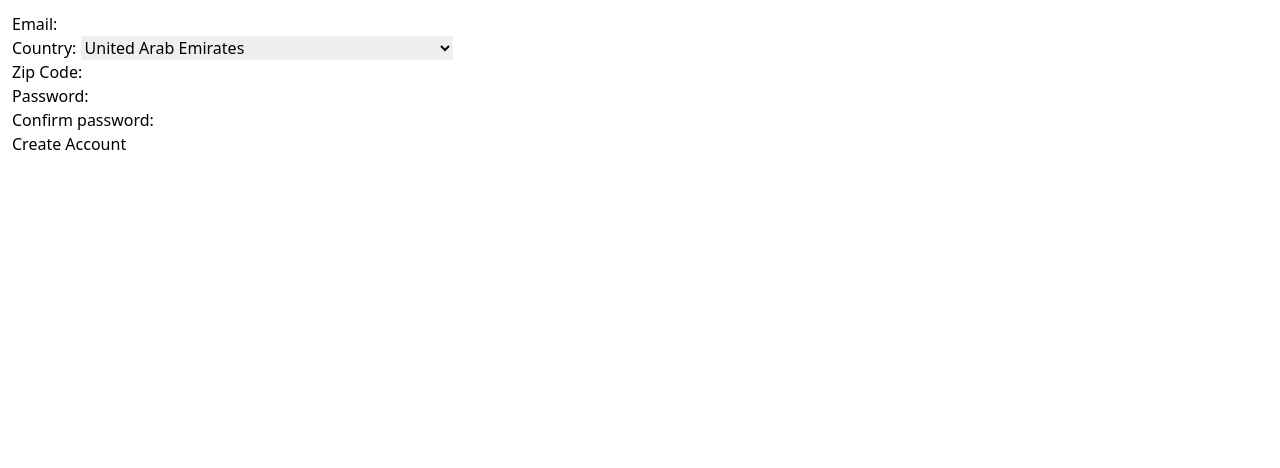
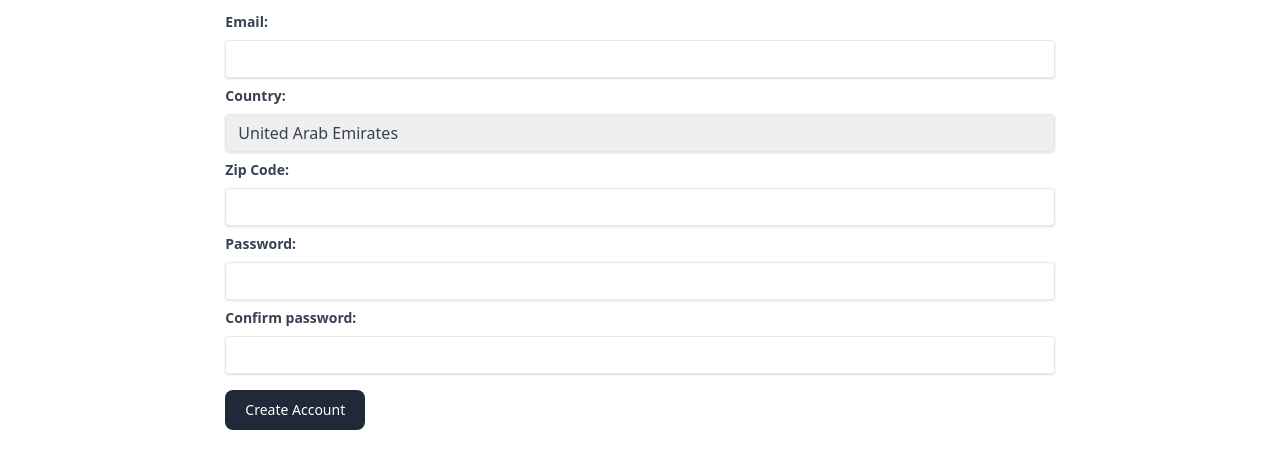
Before and after one commit to aliaizad72/validation, a plain HTML site: page src/index.html in a window 1280 px wide. Drawn offline with Linux system fonts and the light colour scheme.

Commit message:
Styled the form a bit

```diff
--- a/src/index.html
+++ b/src/index.html
@@ -7,30 +7,30 @@
   <link href="./output.css" rel="stylesheet">
   <title>Document</title>
 </head>
-<body class="w-full p-3">
+<body class="w-2/3 p-3 mx-auto">
   <form action="" novalidate>
-    <div>
-      <label for="email">Email:</label>
-      <input type="email" name="email" id="email" required>
+    <div class="mb-2">
+      <label for="email" class="block text-gray-700 text-sm font-bold mb-2">Email:</label>
+      <input type="email" name="email" id="email" class="shadow appearance-none border rounded w-full py-2 px-3 text-gray-700 leading-tight focus:outline-none focus:shadow-outline" required autofocus>
     </div>
-    <div>
-      <label for="country">Country:</label>
-      <select name="country" id="country">
+    <div class="mb-2">
+      <label for="country" class="block text-gray-700 text-sm font-bold mb-2">Country:</label>
+      <select name="country" id="country" class="shadow appearance-none border rounded w-full py-2 px-3 text-gray-700 leading-tight focus:outline-none focus:shadow-outline">
       </select>
     </div>
-    <div>
-      <label for="zipcode">Zip Code:</label>
-      <input type="text" name="zipcode" id="zipcode">
+    <div class="mb-2">
+      <label for="zipcode" class="block text-gray-700 text-sm font-bold mb-2">Zip Code:</label>
+      <input type="text" name="zipcode" id="zipcode" class="shadow appearance-none border rounded w-full py-2 px-3 text-gray-700 leading-tight focus:outline-none focus:shadow-outline">
     </div>
-    <div>
-      <label for="password">Password:</label>
-      <input type="password" name="password" id="password">
+    <div class="mb-2">
+      <label for="password" class="block text-gray-700 text-sm font-bold mb-2">Password:</label>
+      <input type="password" name="password" id="password" class="shadow appearance-none border rounded w-full py-2 px-3 text-gray-700 leading-tight focus:outline-none focus:shadow-outline">
     </div>
-    <div>
-      <label for="pwconfirm">Confirm password:</label>
-      <input type="password" name="pwconfirm" id="pwconfirm">
+    <div class="mb-2">
+      <label for="pwconfirm" class="block text-gray-700 text-sm font-bold mb-2">Confirm password:</label>
+      <input type="password" name="pwconfirm" id="pwconfirm" class="shadow appearance-none border rounded w-full py-2 px-3 text-gray-700 leading-tight focus:outline-none focus:shadow-outline">
     </div>
-    <input type="submit" value="Create Account">
+    <input type="submit" value="Create Account" class="text-white bg-gray-800 hover:bg-gray-900 focus:outline-none focus:ring-4 focus:ring-gray-300 font-medium rounded-lg text-sm px-5 py-2.5 me-2 my-2">
   </form>
 </body>
 </html>
```
Also changed, not shown: src/output.css.
